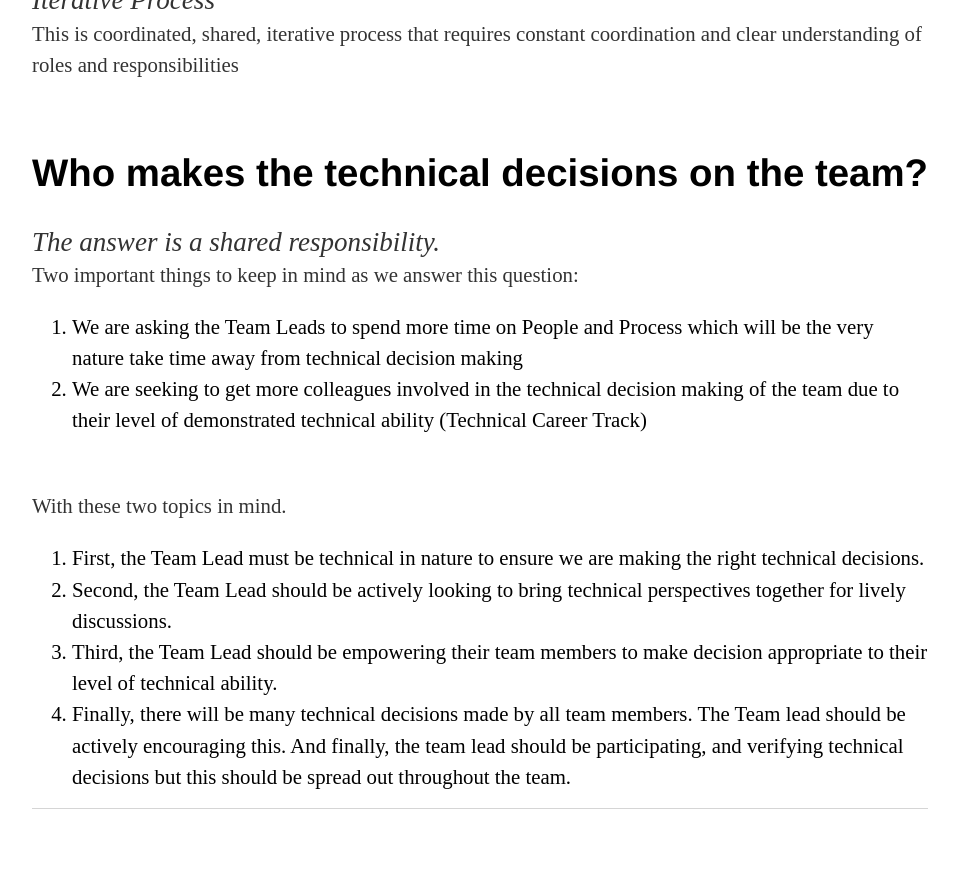
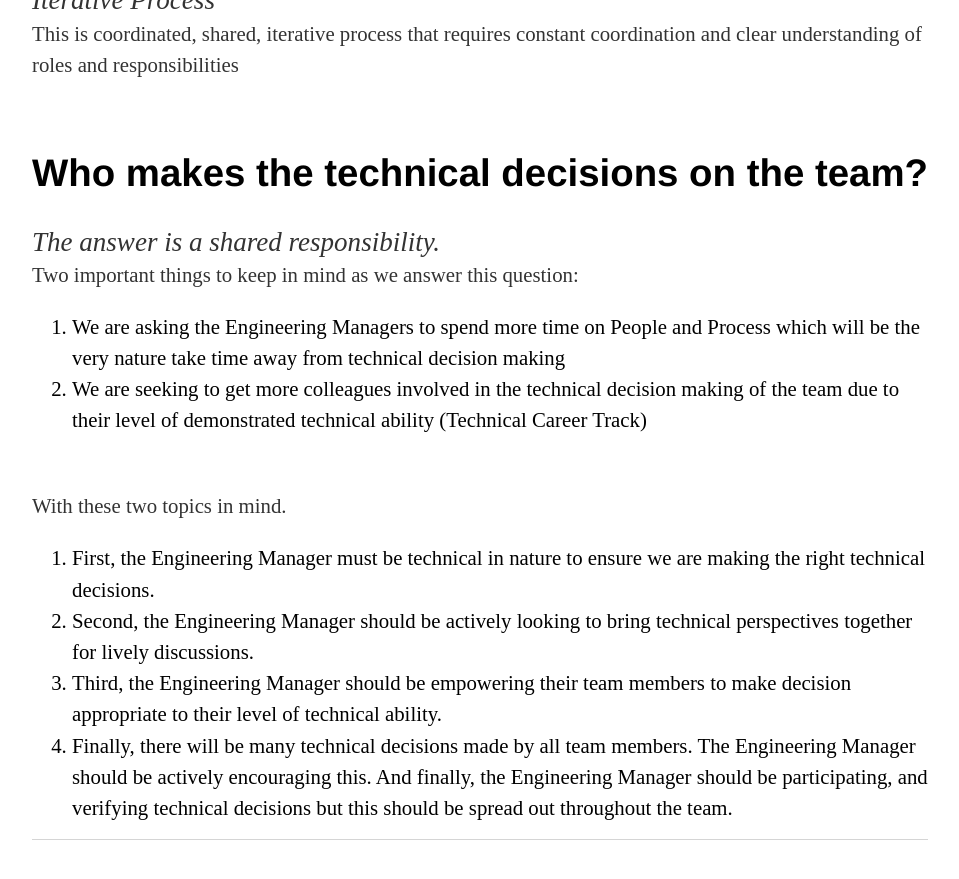
Before and after one commit to OSIEng/osieng.github.io, a Jekyll site: the page built from faq/index.html, in a window 1280 px wide and 900 px high, scrolled down 3746 px. Shown: the top 879 px of the window, without its empty margins (160-1119 px from the left). Built offline with Jekyll 4.4.1, drawn with Linux system fonts in a browser that asks for light colours; some of the changed text lies outside the part shown.

Commit message:
replace Team Lead with Engineering Manager

```diff
--- a/faq/index.html
+++ b/faq/index.html
@@ -28,7 +28,7 @@ A leader will work with the development leadership team to calibrate performance
 At OSIsoft the level should mean something. Progressing from Software Developer 2 to Senior Software Developer should set up a developer for more senior development opportunities at other companies. We can’t control external title inflation, but we can control what it means to have a title at this organization. Our levels are intended to represent meaningful experience and achievements while at the same time calibrating well against the industry at large. The levels should be viewed as career stepping stones, not just this organization's milestones. </p>
   </br>
   <h2>At what point in my career do I choose the Leadership or Technical track? </h2>
-  <p>It is assumed that a Team Lead will have at least reached the technical level of Senior Software Developer and be ready for promotion beyond it before forking to a leadership career path. For example, a developer at level Software Developer 1 is not technically developed enough to credibly manage. </p>
+  <p>It is assumed that a Engineering Manager will have at least reached the technical level of Senior Software Developer and be ready for promotion beyond it before forking to a leadership career path. For example, a developer at level Software Developer 1 is not technically developed enough to credibly manage. </p>
   </br>
   <h2>Is ‘Architect’ a leadership role and is that different to the Technical Career track role? </h2>
   <p>Architecture appears on the technical track and the leadership track and it is the same role. Individuals in the top tiers of the technical track have significant influence in the department and should be considers as leaders. </p>
@@ -53,14 +53,14 @@ At OSIsoft the level should mean something. Progressing from Software Developer
 <p><em>The answer is a shared responsibility.</em>
 <br />Two important things to keep in mind as we answer this question:</p>
 <ol class="posts" type="1">
-	<li>We are asking the Team Leads to spend more time on People and Process which will be the very nature take time away from technical decision making</li>
+	<li>We are asking the Engineering Managers to spend more time on People and Process which will be the very nature take time away from technical decision making</li>
 	<li>We are seeking to get more colleagues involved in the technical decision making of the team due to their level of demonstrated technical ability (Technical Career Track)</li>
 </ol>
 <br />
 <p>With these two topics in mind.</p>
 <ol class="posts" type="1">
-	<li>First, the Team Lead must be technical in nature to ensure we are making the right technical decisions.</li>
-	<li>Second, the Team Lead should be actively looking to bring technical perspectives together for lively discussions.</li>
-	<li>Third, the Team Lead should be empowering their team members to make decision appropriate to their level of technical ability.</li>
-	<li>Finally, there will be many technical decisions made by all team members.  The Team lead should be actively encouraging this.  And finally, the team lead should be participating, and verifying technical decisions but this should be spread out throughout the team.</li>
+	<li>First, the Engineering Manager must be technical in nature to ensure we are making the right technical decisions.</li>
+	<li>Second, the Engineering Manager should be actively looking to bring technical perspectives together for lively discussions.</li>
+	<li>Third, the Engineering Manager should be empowering their team members to make decision appropriate to their level of technical ability.</li>
+	<li>Finally, there will be many technical decisions made by all team members.  The Engineering Manager should be actively encouraging this.  And finally, the Engineering Manager should be participating, and verifying technical decisions but this should be spread out throughout the team.</li>
 </ol>
--- a/leadership_track/index.html
+++ b/leadership_track/index.html
@@ -82,7 +82,7 @@ tr:nth-child(even) {
 <li>Collaborate with Customer Service to ensure proper support for the program.  </li>
 <li>Represent the program at and coordinate its contribution to quarterly reviews.  </li>
 <li>Report on the program to the Director of Engineering Program Management.  </li>
-<li>Schedule and conduct coordination meetings between team leads for the teams involved in the program.  </li>
+<li>Schedule and conduct coordination meetings between Engineering Managers for the teams involved in the program.  </li>
 <li>Coordinate the program’s representation at regional seminars and users conferences (PI World).</li>
 </ul>
 </p>
@@ -111,7 +111,7 @@ Ideally the Director of Engineering Program Management has experience as a Senio
 <ul>
 <li>Actively listen with empathy </li>
 <li>Conduct one on one conversations with their team members </li>
-<li>Coach team leads in people development skills  </li>
+<li>Coach Engineering Managers in people development skills  </li>
 <li>Enable productivity and high standards for the larger team </li>
 <li>Involved with more strategic initiatives to support the team </li>
 <li>Assessing staffing needs across teams  </li>
--- a/programs/index.html
+++ b/programs/index.html
@@ -43,7 +43,7 @@ img {
 
 <h1>Program Organization</h1>
 <p>The complexity of any software system increases over time and it becomes increasingly challenging to efficiently solve new problems. As the system grows we need to balance local decision making with the ability to deliver a consistent and manageable system. As with computing, we know we can gain efficiency by running tasks in parallel, but the overall speedup is limited by any purely sequential processes. To this end, we strive to create small and autonomous teams that are free to get work done without rate limiting dependencies external to the team. These teams become Development’s core unit of scalability and the rest of the department's focus turns to providing whatever guidance is necessary to target these teams at high value outcomes. </p>
-<p>Once stable, a typical development team will compromise of Team Lead and between 4 and 8 developers. It is assumed that teams are stable constructs and that the individuals on the team grow and evolve skills and competencies over time. This is not to say that problems a team works on or the codebase they contribute to are stable over time. We want to avoid create ownership over a code base or problem domains as it can create perverse incentives that we want to avoid. Ultimately, we hire smart individuals and if we align them with business goals they’ll be able to deliver great results, even autonomously.  </p>
+<p>Once stable, a typical development team will compromise of Engineering Manager and between 4 and 8 developers. It is assumed that teams are stable constructs and that the individuals on the team grow and evolve skills and competencies over time. This is not to say that problems a team works on or the codebase they contribute to are stable over time. We want to avoid create ownership over a code base or problem domains as it can create perverse incentives that we want to avoid. Ultimately, we hire smart individuals and if we align them with business goals they’ll be able to deliver great results, even autonomously.  </p>
 </br>
 <img src="/images/Program_Figure3.PNG" style="width:30%;">
 </br>
```
